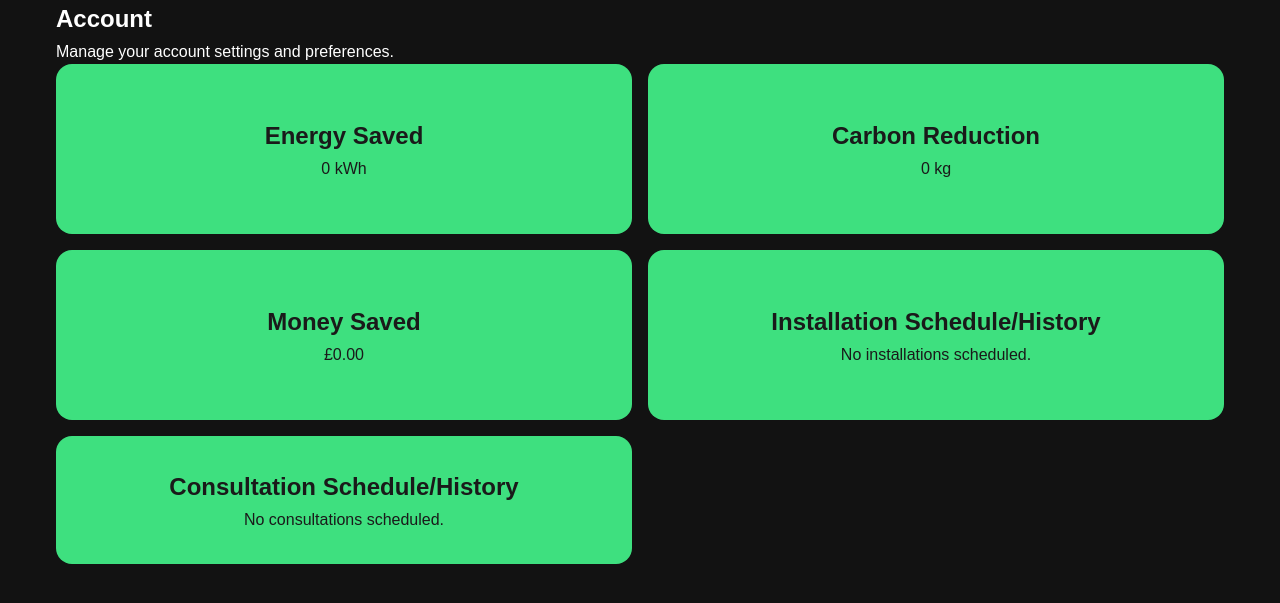
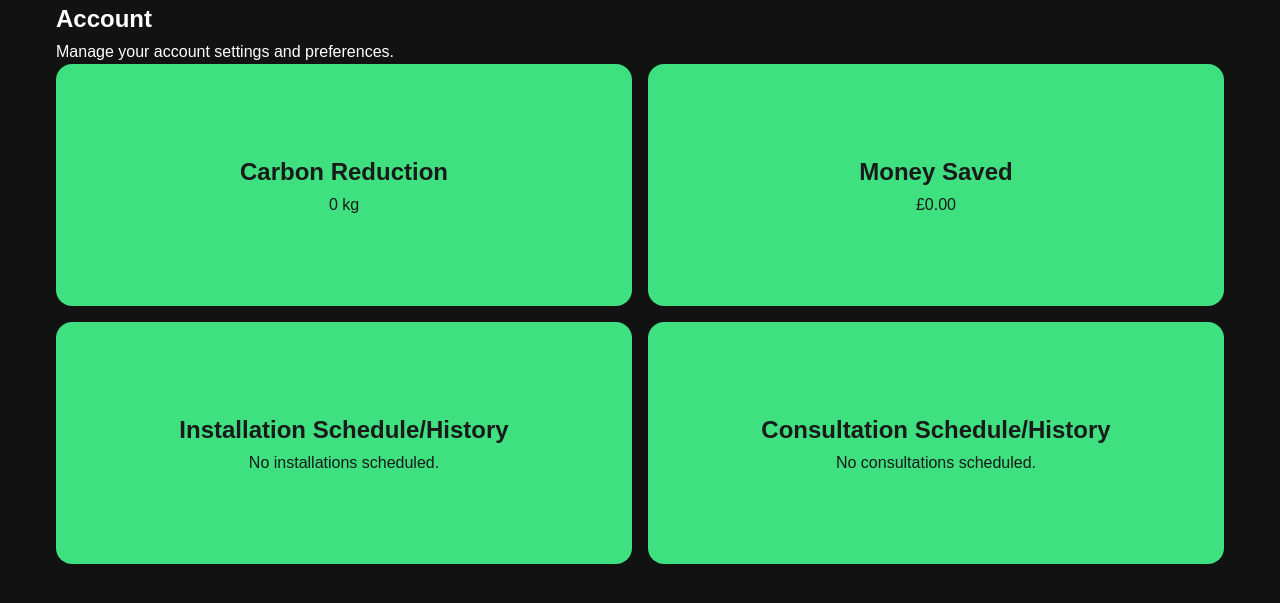
Before and after one commit to stranzero/rolsatechnologies, a PHP site: page /pages/account.php in a window 1280 px wide. Shown: the part 83-686 px from the top of the page. Run offline with PHP 8.4, Linux system fonts and the light colour scheme; some web fonts are replaced.

Commit message:
small little update changed something

```diff
--- a/pages/account.php
+++ b/pages/account.php
@@ -10,20 +10,14 @@ include_once("../includes/header.php");
 
     <section class="account-section">
         <div class="grid-container">
-            <!-- Top row with 3 columns -->
-            <div class="grid-item">
-                <h2>Energy Saved</h2>
-                <p id="energy-saved">0 kWh</p>
-            </div>
             <div class="grid-item">
                 <h2>Carbon Reduction</h2>
-                <p id="carbon-reduction">0 kg</p>
+                <p id="trajectory">0 kg</p>
             </div>
             <div class="grid-item">
                 <h2>Money Saved</h2>
                 <p id="total-money-saved">£0.00</p>
             </div>
-            <!-- Second row with 2 columns -->
             <div class="grid-item">
                 <h2>Installation Schedule/History</h2>
                 <p id="installation-history">No installations scheduled.</p>
```
